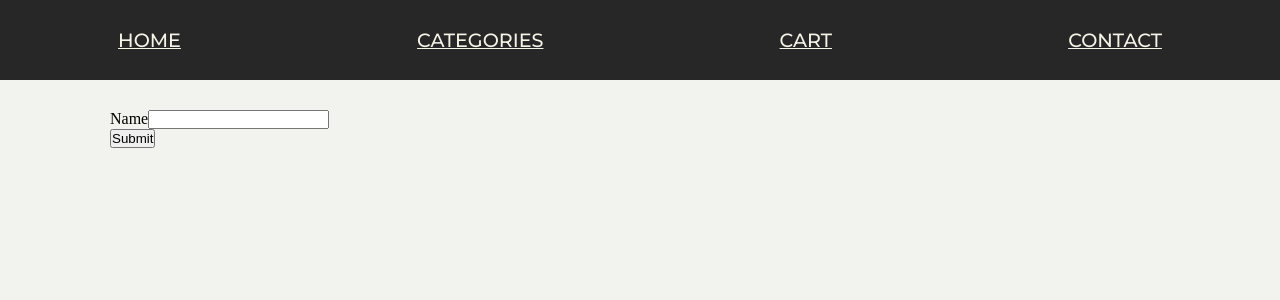
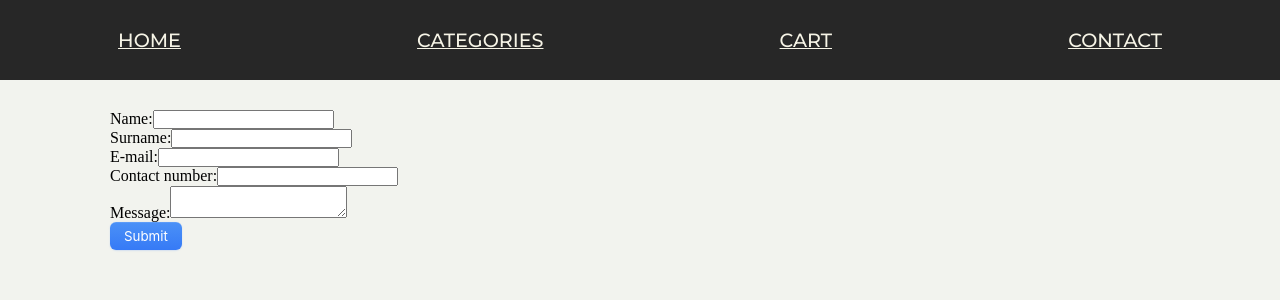
Before and after one commit to michalsamulak/ReactShop, a React (Vite) app: page /Contact in a window 1280 px wide. Shown: the top 300 px of the page. Built offline with nearby package versions, Linux system fonts and the light colour scheme.

Commit message:
set form fields

```diff
--- a/src/pages/Contact.tsx
+++ b/src/pages/Contact.tsx
@@ -1,4 +1,5 @@
 import { Field, FieldProps, Form, Formik } from 'formik';
+import { Label, SubmitBtn } from '../style/Contact.style';
 import { schema } from "../utils/validation";
 
 export const Contact = () => {
@@ -7,7 +8,8 @@ export const Contact = () => {
     name: "",
     surname: "",
     email: "",
-    contact_number: ""
+    number: "",
+    message: ""
 };
 
 
@@ -23,15 +25,41 @@ export const Contact = () => {
     {() => (
         <Form className="form">
             <div className="input">
-                <label htmlFor={"name"} className="form-label">
-                    Name
-                </label>
+                <Label htmlFor={"name"} >
+                    Name:
+                </Label>
                 <Field as="input" id={"name"} name={"name"} className='field'></Field>
             </div>
 
-            <button type="submit" className="btn">
+            <div className="input">
+                <Label htmlFor={"namsurnamee"} >
+                Surname:
+                </Label>
+                <Field as="input" id={"surname"} name={"surname"} className='field'></Field>
+            </div>
+
+            <div className="input">
+                <Label htmlFor={"email"} >
+                E-mail:
+                </Label>
+                <Field as="input" type="email" id={"email"} name={"email"} className='field'></Field>
+            </div>
+            <div className="number">
+                <Label htmlFor={"number"} >
+                    Contact number:
+                </Label>
+                <Field as="input" id={"number"} name={"number"} className='field'></Field>
+            </div>
+            <div className="message">
+                <Label htmlFor={"message"} >
+                Message:
+                </Label>
+                <Field as="textarea"  id={"message"} name={"message"} className='field'></Field>
+            </div>
+
+            <SubmitBtn type="submit">
                 Submit
-            </button>
+            </SubmitBtn>
         </Form>
     )}
 </Formik>
--- /dev/null
+++ b/src/style/Contact.style.ts
@@ -0,0 +1,11 @@
+import styled from "styled-components";
+import { ButtonGlobal } from "./Common";
+
+export const Label = styled.label`
+
+`
+
+export const SubmitBtn = styled(ButtonGlobal)`
+
+
+`
--- a/src/utils/validation.ts
+++ b/src/utils/validation.ts
@@ -5,6 +5,6 @@ export const schema = Yup.object({
     name: Yup.string().required(),
     surname: Yup.string().required(),
     email: Yup.string().email().required(),
-    contact_numbe: Yup.number().required(),
-
+    numbe: Yup.number().required(),
+    message: Yup.string()
 });
```
